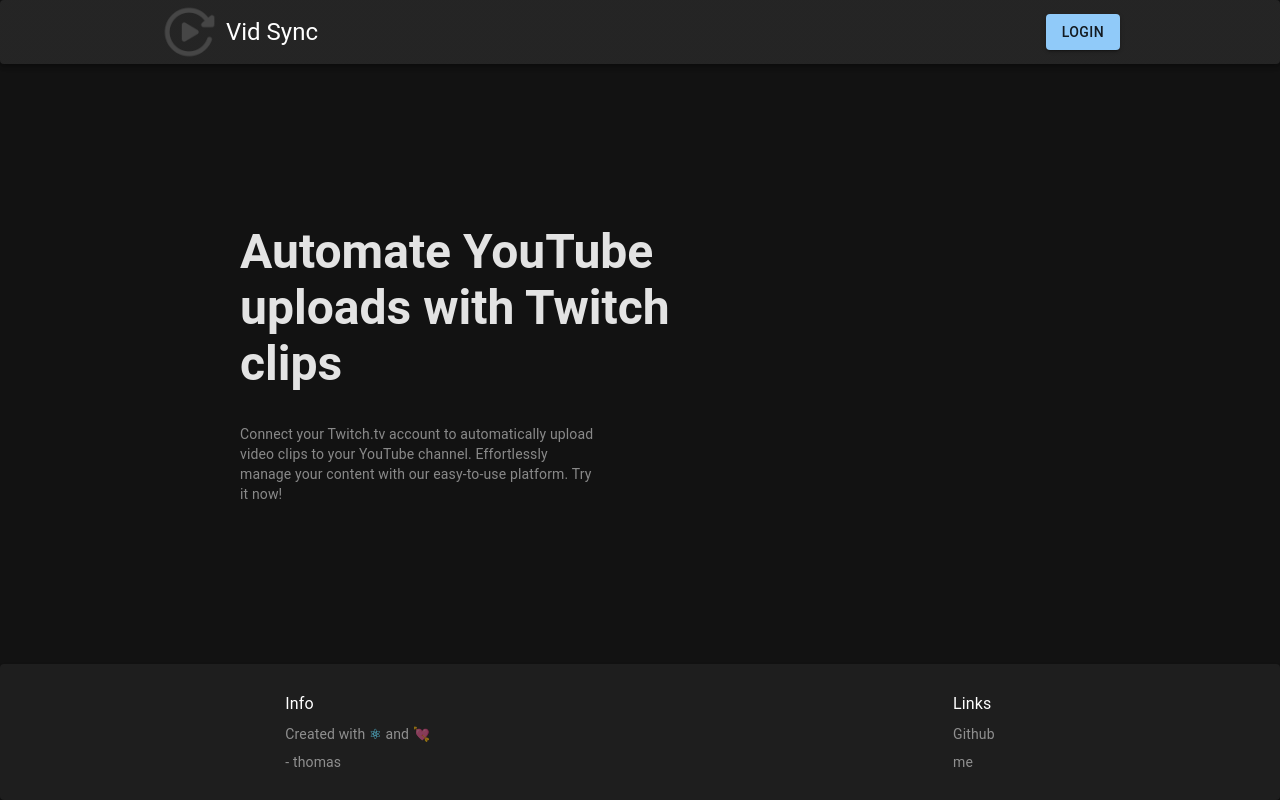
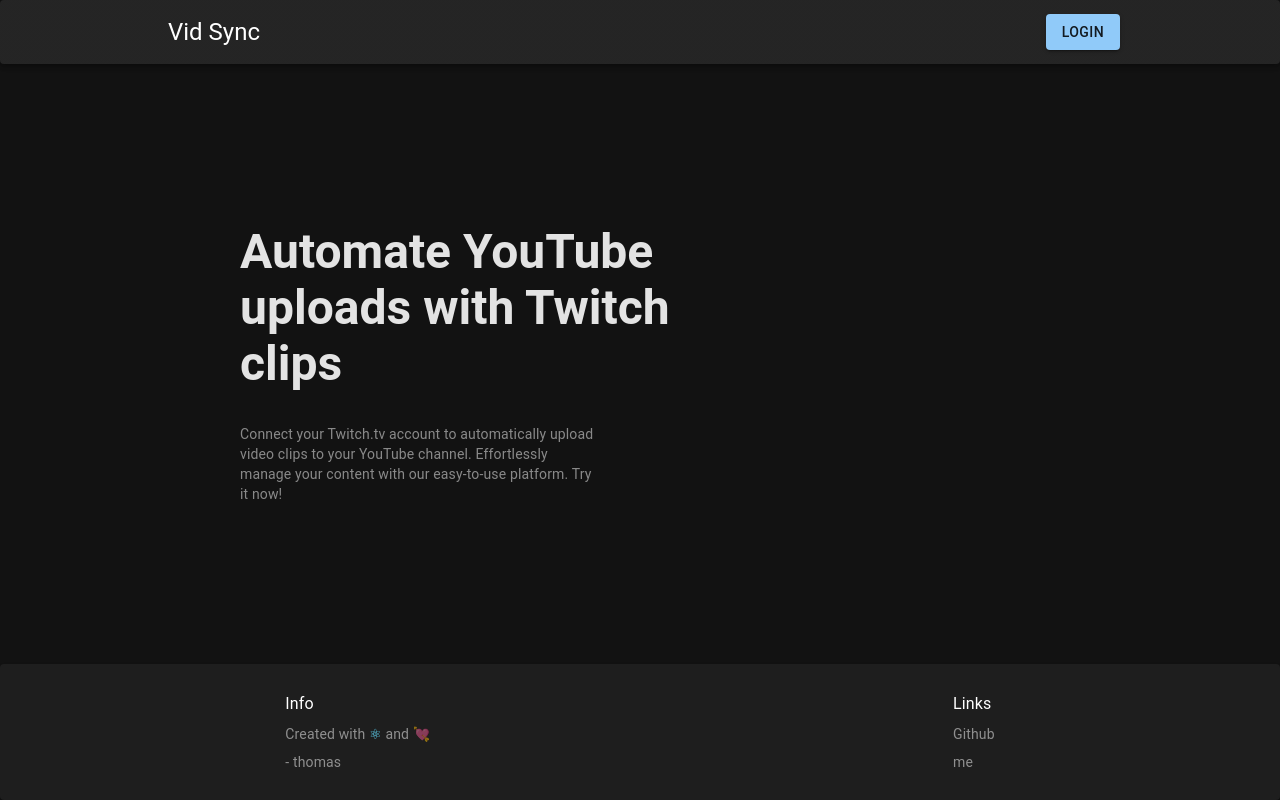
Before and after one commit to thomasreichmann/auto-twitch-compiler-web, a Next.js app: page /login in a window 1280 px wide. Built offline with nearby package versions, Linux system fonts and the light colour scheme.

Commit message:
removed logo

```diff
--- a/src/pages/login/index.tsx
+++ b/src/pages/login/index.tsx
@@ -29,7 +29,7 @@
         <Grid>
           <Paper elevation={3} sx={{ px: 20 }}>
             <Toolbar disableGutters>
-              <Image src={logoImg} alt="Vid Sync Logo" width={58} height={58} />
+              {/* <Image src={logoImg} alt="Vid Sync Logo" width={58} height={58} /> */}
               <Typography variant="h5" sx={{ flexGrow: 1, ml: 1 }}>
                 Vid Sync
               </Typography>
```
